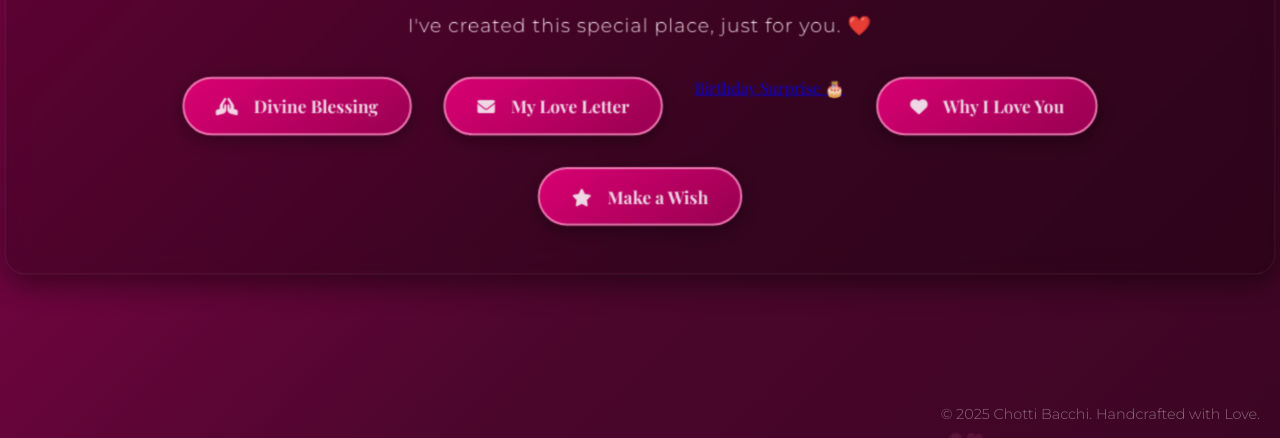
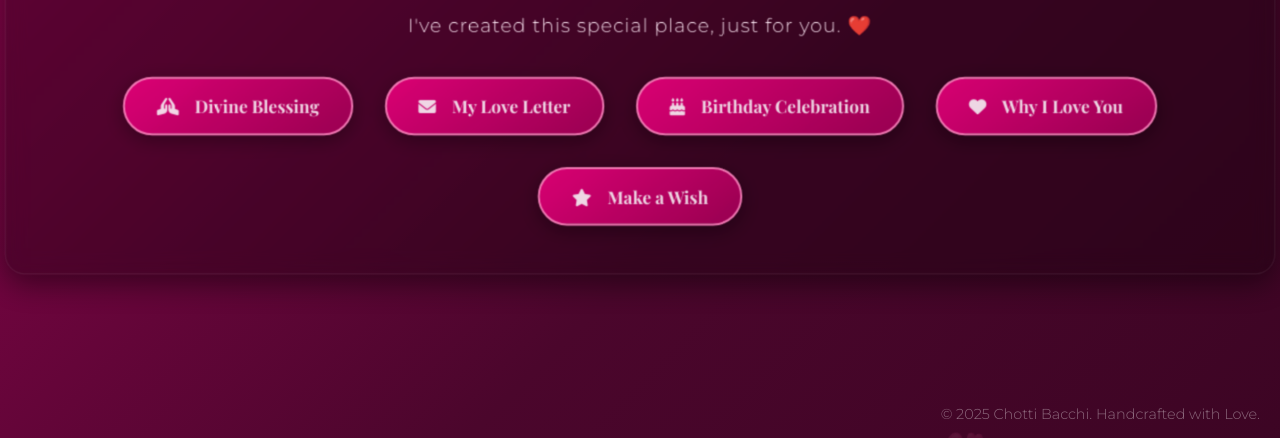
Before and after one commit to sweet804/Surprise-, a plain HTML site: page index.html in a window 1280 px wide. Shown: the part 362-800 px from the top of the page. Drawn offline with nearby package versions, Linux system fonts and the light colour scheme.

Commit message:
Update index.html

```diff
--- a/index.html
+++ b/index.html
@@ -442,7 +442,7 @@
         <div class="nav-links">
             <a href="blessings.html" class="nav-button"><i class="fa-solid fa-hands-praying"></i> Divine Blessing</a>
             <a href="letter.html" class="nav-button"><i class="fa-solid fa-envelope"></i> My Love Letter</a>
-          <a href="birthday/index.html">Birthday Surprise 🎂</a>
+          <a href="birthday/index.html" class="nav-button"><i class="fa-solid fa-cake-candles"></i> Birthday Celebration</a>
             <a href="reasons.html" class="nav-button"><i class="fa-solid fa-heart"></i> Why I Love You</a>
 
             <a href="#" class="nav-button" onclick="openWishPopup()"><i class="fa-solid fa-star"></i> Make a Wish</a>
```
